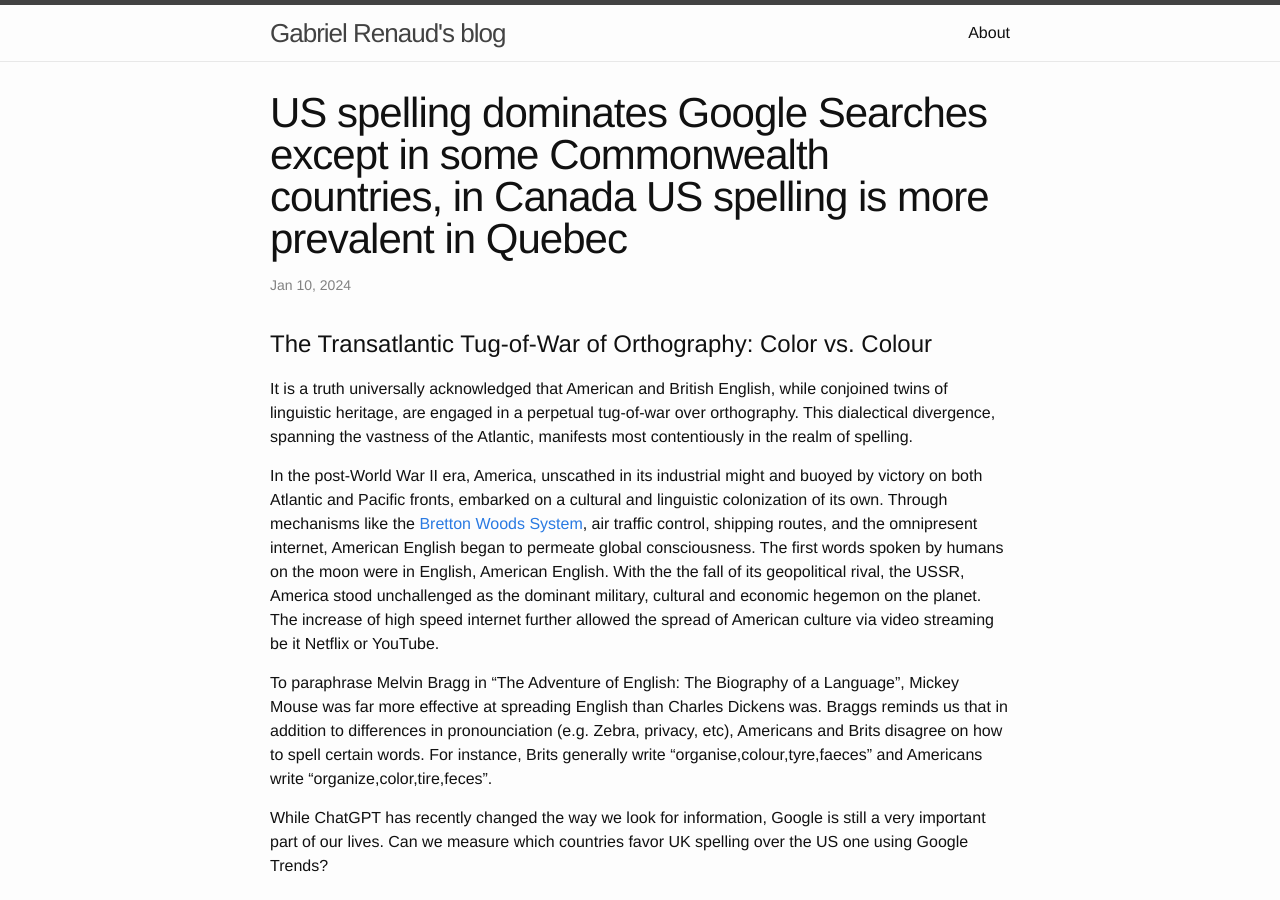
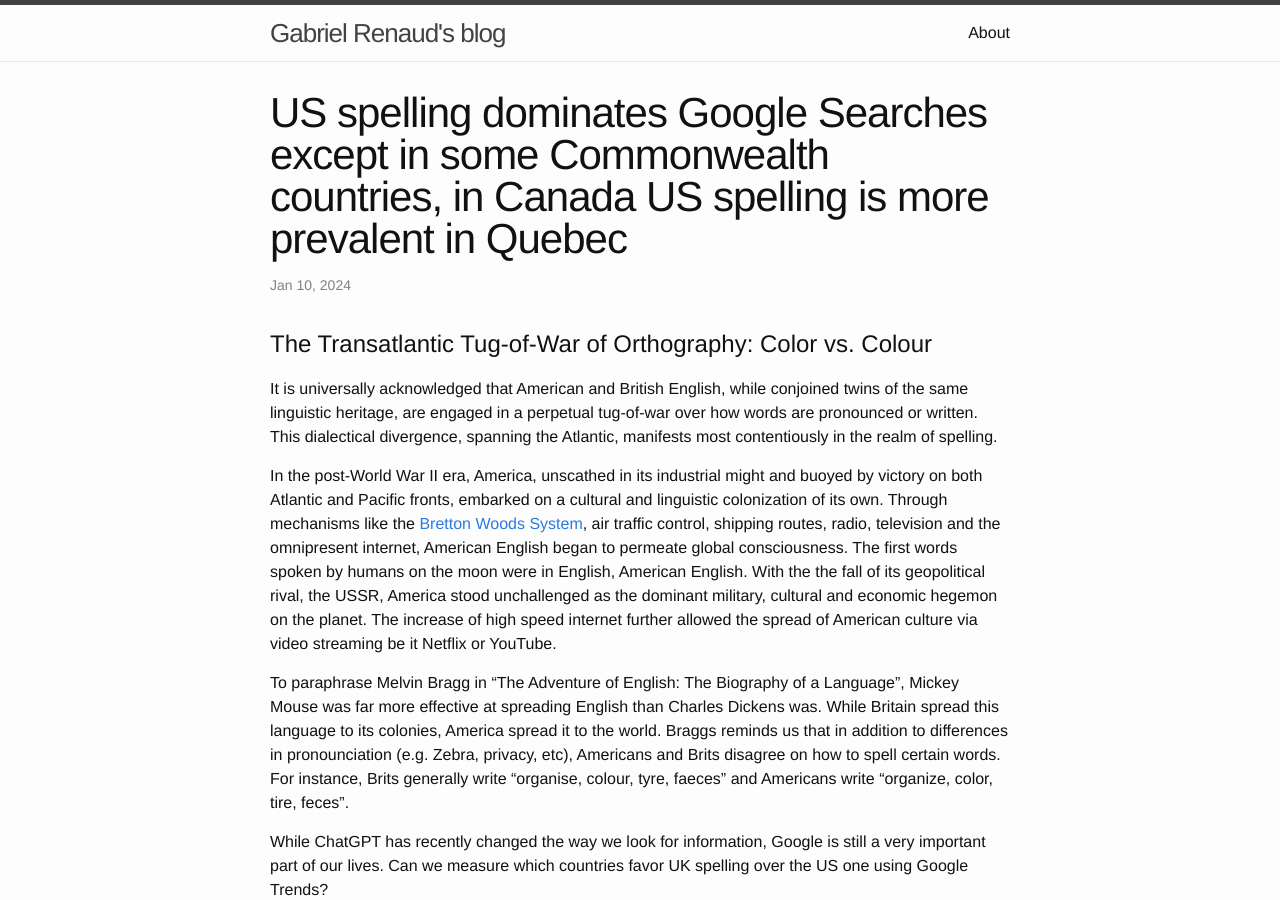
Before and after one commit to grenaud/grenaud.github.io, a Jekyll site: the page built from _posts/2024-01-11-USA-UK-spelling.markdown, in a window 1280 px wide and 900 px high. Built offline with Jekyll 4.4.1, drawn with Linux system fonts in a browser that asks for light colours; comment, search, counter and statistics services are not loaded; some of the changed text lies outside the part shown.

Commit message:
fix links2

```diff
--- a/_posts/2024-01-11-USA-UK-spelling.markdown
+++ b/_posts/2024-01-11-USA-UK-spelling.markdown
@@ -8,11 +8,11 @@
 
 # The Transatlantic Tug-of-War of Orthography: Color vs. Colour
 
-It is a truth universally acknowledged that American and British English, while conjoined twins of linguistic heritage, are engaged in a perpetual tug-of-war over orthography. This dialectical divergence, spanning the vastness of the Atlantic, manifests most contentiously in the realm of spelling.
+It is universally acknowledged that American and British English, while conjoined twins of the same linguistic heritage, are engaged in a perpetual tug-of-war over how words are pronounced or written. This dialectical divergence, spanning the Atlantic, manifests most contentiously in the realm of spelling.
 
-In the post-World War II era, America, unscathed in its industrial might and buoyed by victory on both Atlantic and Pacific fronts, embarked on a cultural and linguistic colonization of its own. Through mechanisms like the [Bretton Woods System](https://en.wikipedia.org/wiki/Bretton_Woods_system), air traffic control, shipping routes, and the omnipresent internet, American English began to permeate global consciousness. The first words spoken by humans on the moon were in English, American English. With the the fall of its geopolitical rival, the USSR, America stood unchallenged as the dominant military, cultural and economic hegemon on the planet. The increase of high speed internet further allowed the spread of American culture via video streaming be it Netflix or YouTube.
+In the post-World War II era, America, unscathed in its industrial might and buoyed by victory on both Atlantic and Pacific fronts, embarked on a cultural and linguistic colonization of its own. Through mechanisms like the [Bretton Woods System](https://en.wikipedia.org/wiki/Bretton_Woods_system), air traffic control, shipping routes, radio, television and the omnipresent internet, American English began to permeate global consciousness. The first words spoken by humans on the moon were in English, American English. With the the fall of its geopolitical rival, the USSR, America stood unchallenged as the dominant military, cultural and economic hegemon on the planet. The increase of high speed internet further allowed the spread of American culture via video streaming be it Netflix or YouTube.
 
-To paraphrase Melvin Bragg in "The Adventure of English: The Biography of a Language", Mickey Mouse was far more effective at spreading English than Charles Dickens was. Braggs reminds us that in addition to differences in pronounciation (e.g. Zebra, privacy, etc), Americans and Brits disagree on how to spell certain words. For instance, Brits generally write "organise,colour,tyre,faeces" and Americans write "organize,color,tire,feces".
+To paraphrase Melvin Bragg in "The Adventure of English: The Biography of a Language", Mickey Mouse was far more effective at spreading English than Charles Dickens was. While Britain spread this language to its colonies, America spread it to the world. Braggs reminds us that in addition to differences in pronounciation (e.g. Zebra, privacy, etc), Americans and Brits disagree on how to spell certain words. For instance, Brits generally write "organise, colour, tyre, faeces" and Americans write "organize, color, tire, feces".
 
 While ChatGPT has recently changed the way we look for information, Google is still a very important part of our lives. Can we measure which countries favor UK spelling over the US one using Google Trends?
 
@@ -49,14 +49,16 @@
 
 A few key observations: except a few Commonwealth countries namely India, Australia and South Africa, most of the world uses U.S spelling. Canada is a bilingual (English/French) where French is mostly spoken in Quebec. It is historically a British dominion however, it is not immune to this Americanization.
 
+## Nigeria's gradual shift to US spelling
 Interestingly, Nigeria, a former British colony, exhibits a gradual shift towards American spelling preferences. This linguistic metamorphosis is a testament to the pervading influence of American culture.
 
 
 ![HumorNigeria]({{ site.baseurl }}/images/Screenshot_from_2024-01-10_12-46-54.png "Humor (US) versus Humour (UK) in Nigeria")
 ![ColoorNigeria]({{ site.baseurl }}/images/Screenshot_from_2024-01-10_12-47-11.png "Color (US) versus Colour (UK) in Nigeria")
 
+## Canada favors US spelling, especially in Quebec
+
 In the Canadian context, despite the country's British colonial legacy and its unique amalgamation of British and American English, there is a discernible preference for American spelling. This is notably pronounced in Quebec, where the francophone majority likely consumes English content predominantly from American sources.
-
 
 
 ![HumorCA]({{ site.baseurl }}/images/Screenshot_from_2024-01-10_12-46-23.png "Humor (US) versus Humour (UK) in Canada")
@@ -66,5 +68,4 @@
 ![ColorQC]({{ site.baseurl }}/images/Screenshot_from_2024-01-10_12-50-15.png "Color (US) versus Colour (UK) in Quebec")
 ![ColorON]({{ site.baseurl }}/images/Screenshot_from_2024-01-10_12-50-19.png "Color (US) versus Colour (UK) in Ontario")
 
-
-In this era where the United States continues to be the vanguard of technological innovation, especially in AI, this trend towards American orthography seems irrevocably entrenched. The world, it appears, is increasingly coloring its language with American hues, a linguistic testament to the soft power of the United States.
+Of course, this inquiry has several limitations. One of which is are Google users truly knowingly typing their search words or are they merely searching for a movie title or lyrics of a song and therefore copy-pasting from a website. In this era where the United States continues to be the vanguard of technological innovation, especially in AI, this trend towards American orthography seems irrevocably entrenched. The world, it appears, is increasingly coloring its language with American hues, a linguistic testament to the soft power of the United States.
```
